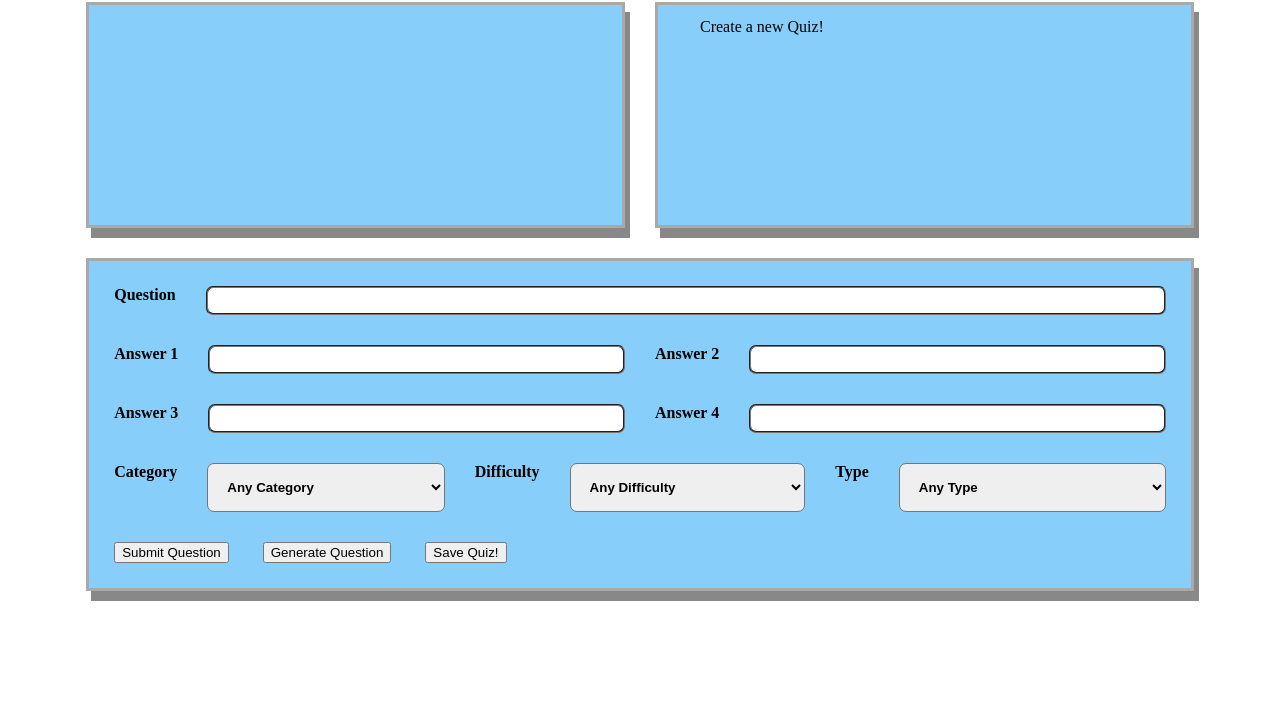
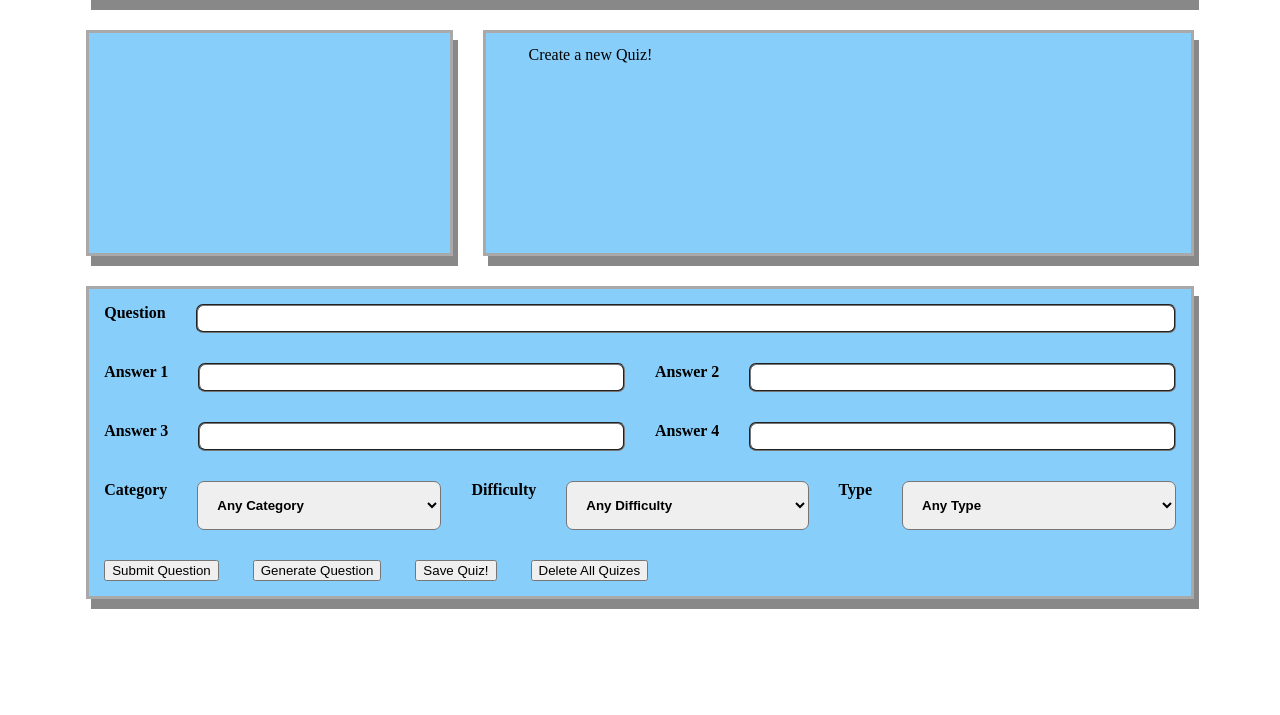
Before and after one commit to rduon002/Project-Kudos, a plain HTML site: page index.html in a window 1280 px wide. Shown: the part 85-800 px from the top of the page. Drawn offline with nearby package versions, Linux system fonts and the light colour scheme; no server answers.

Commit message:
Quiz Generator

```diff
--- a/assets/CSS/Styles.css
+++ b/assets/CSS/Styles.css
@@ -6,9 +6,26 @@
     padding-bottom: 10px;
     width: 90%;
 }
-
+.section{
+    border-style: solid;
+    border-color: darkgray;
+    margin: 15px;
+    box-shadow: 5px 10px #888888;
+    background-color: lightskyblue;
+}
+.quizes, .deleteQuiz {
+    display: flex;
+    flex-direction: row;
+    flex: 1;
+    border-style: solid;
+    border-color: darkgray;
+    box-shadow: 5px 10px #888888;
+    background-color: lightskyblue;
+    padding: 10px;
+    max-width: 30%;
+}
 .preview {
-    max-height:40vh;
+    max-height:30vh;
     overflow: auto;
     flex: 1;
     min-height: 200px;
@@ -40,7 +57,7 @@
     flex:1;
 }
 input[type=text], select {
-    width: 90%;
+    width: 100%;
     padding: 5px;
     margin: 15px;
     box-sizing: border-box;
@@ -57,6 +74,7 @@ p{
 }
 button{
     margin: 15px;
+    max-height: 50px;
 }
 .table{
     max-height: 30%;
--- a/assets/JavaScript/Generator.js
+++ b/assets/JavaScript/Generator.js
@@ -12,21 +12,21 @@ $(document).ready(function () {
     messagingSenderId: "557598213958"
   };
   firebase.initializeApp(config);
-
   const database = firebase.database();
-
+  //let quizCount = 1;
   // on page load check to see if the url has a key at the end and load that
   // particular quiz if it does
   let quizKey = window.location.href.split('=')[1]
   if (quizKey) {
-      retreiveSingleQuiz(quizKey, function(quiz) {
+    retreiveSingleQuiz(quizKey, function (quiz) {
       if (quiz) { display(quiz) }
     })
   }
-
+  //let quizTitle = $('#quizTitle').val().trim();
   let currentQuiz = {
     questions: [],
-      title: 'Quiz - ' + Date.now()
+    title: 'Quiz - '+ Date.now()
+
   }
 
   $('#submit').on('click', function (e) {
@@ -94,6 +94,7 @@ $(document).ready(function () {
   $('.submit-quiz').click(submitQuiz)
 
   function submitQuiz() {
+
     database.ref().push(currentQuiz);
   }
 
@@ -101,29 +102,49 @@ $(document).ready(function () {
   database.ref().on('child_added', function (snapshot) {
     const quiz = snapshot.val();
     $('.quizes').append(`<button value="${snapshot.key}">${quiz.title}</button>`)
+    $('.deleteQuiz').append(`<button value="${snapshot.key}"> Delete ${quiz.title}</button>`)
   })
 
   // click handler for selecting a quiz from the left side,
   $(document).on('click', '.quizes > button', function (e) {
+    e.preventDefault();
     $('#question-table').empty()
     let key = $(this).val();
     retreiveSingleQuiz(key, function (quiz) {
       display(quiz);
     })
   })
-
-
+  /*$('.deleteQuiz').click(delQuiz)*/
+  $('.remove-quiz').click(removeQuiz)
 
 
 
   /* UTILS
   ===============================================*/
+  /*function delQuiz(e) {
+    e.preventDefault();
+    firebase.database().ref($(this).currentQuiz).remove(currentQuiz.questions).then(function () {
+      console.log("remove succeeded.");
+    }).catch(function (error) {
+      console.log("remove failed: " + error.message);
+    });
+    reload();
+  }*/
+  function removeQuiz(e) {
+    e.preventDefault();
+    firebase.database().ref($(this).currentQuiz).remove().then(function () {
+      console.log("remove succeeded.");
+    }).catch(function (error) {
+      console.log("remove failed: " + error.message);
+    });
+    reload();
+  }
+  function reload() { location.reload(); }
   function retreiveSingleQuiz(key, callback) {
     database.ref(key).once('value', function (snapshot) {
       callback(snapshot.val())
     })
   }
-
   function generateQuestion(question, options, correctOptionIndex) {
     currentQuiz.questions.push({
       question,
@@ -152,7 +173,7 @@ $(document).ready(function () {
       // maps through the options of the question
       let questionHtml = question.options.map((option, index) => {
         return (
-            `<tr><td><input type='radio' name = 'option${index}' />${option}</td></tr>`
+          `<tr><td><input type='radio' name = 'option${count}' />${option}</td></tr>`
         )
       }).join('\n')
 
--- a/index.html
+++ b/index.html
@@ -24,24 +24,32 @@
         </div>
 
         <!-- top Section -->
-        <div class="section" style="display: flex">
 
-            <div class="quizes preview"></div>
+        <div class="row">
+            <div class="quizes preview">
 
+            </div>
+            <!-- <div class="deleteQuiz preview"></div> -->
             <div class="preview">
                 <div class="question">
                     <table class="table" id='question-table'>
-                      <tr><td>Create a new Quiz!</td></tr>
+                        <tr>
+                            <td>Create a new Quiz!</td>
+                        </tr>
                     </table>
                 </div>
             </div>
+        </div>
 
-        </div>
         <!-- end top section-->
 
         <!-- bottom section -->
-        <div class="section preview">
+        <div class="section">
             <form>
+                <!--<div class="row">
+                    <label for="quizTitle">Quiz Title</label>
+                    <input type="text" id="quizTitle" name="title">
+                </div> -->
                 <div class="row">
                     <label for="question">Question</label>
                     <input type="text" id="input-question" name="question">
@@ -122,10 +130,13 @@
                 <button type="submit" id="submit">Submit Question</button>
                 <button id="generateSports">Generate Question</button>
                 <button class="submit-quiz">Save Quiz!</button>
+                <button class="remove-quiz">Delete All Quizes</button>
             </form>
         </div>
         <!-- end bottom section -->
     </div>
+
+
 </body>
 
 </html>
```
Lines whose indentation alone changed are shown as unchanged.
